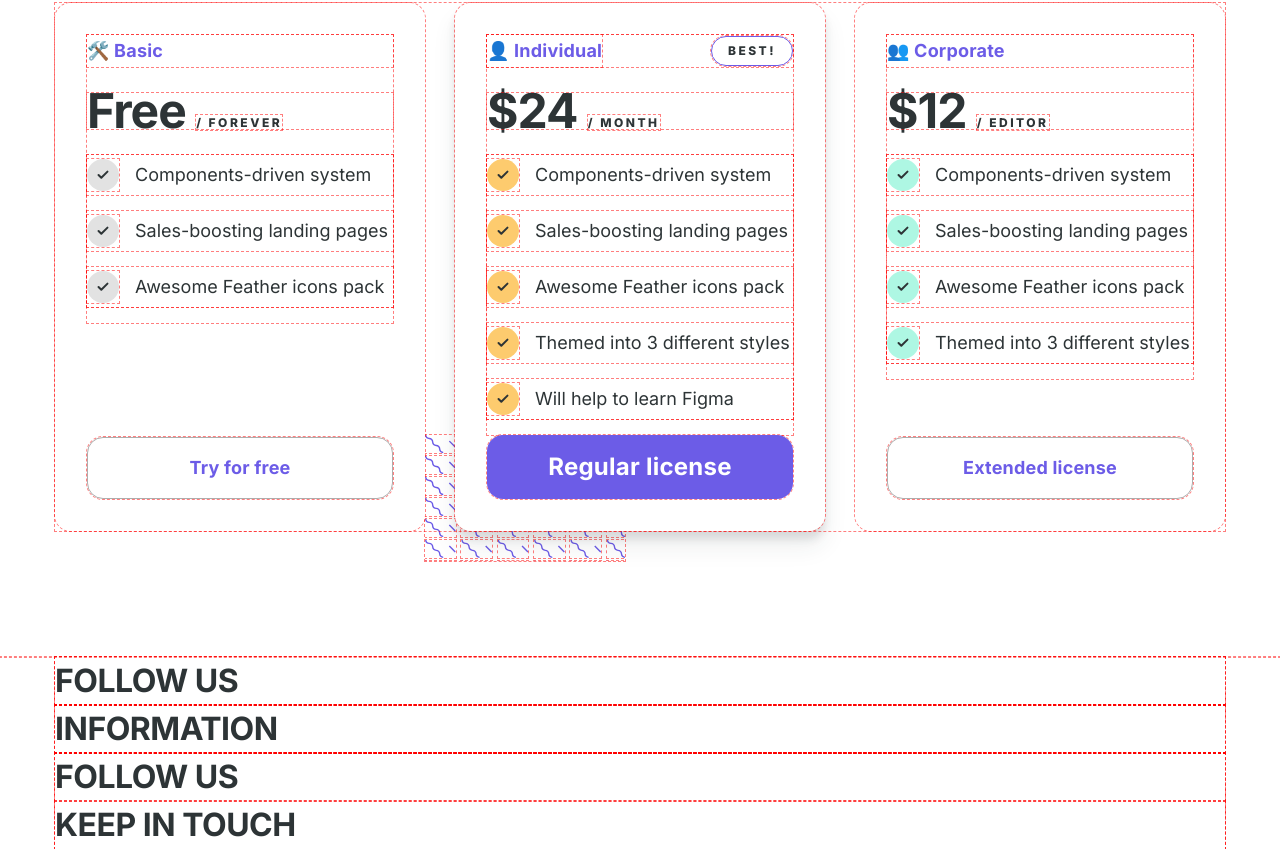
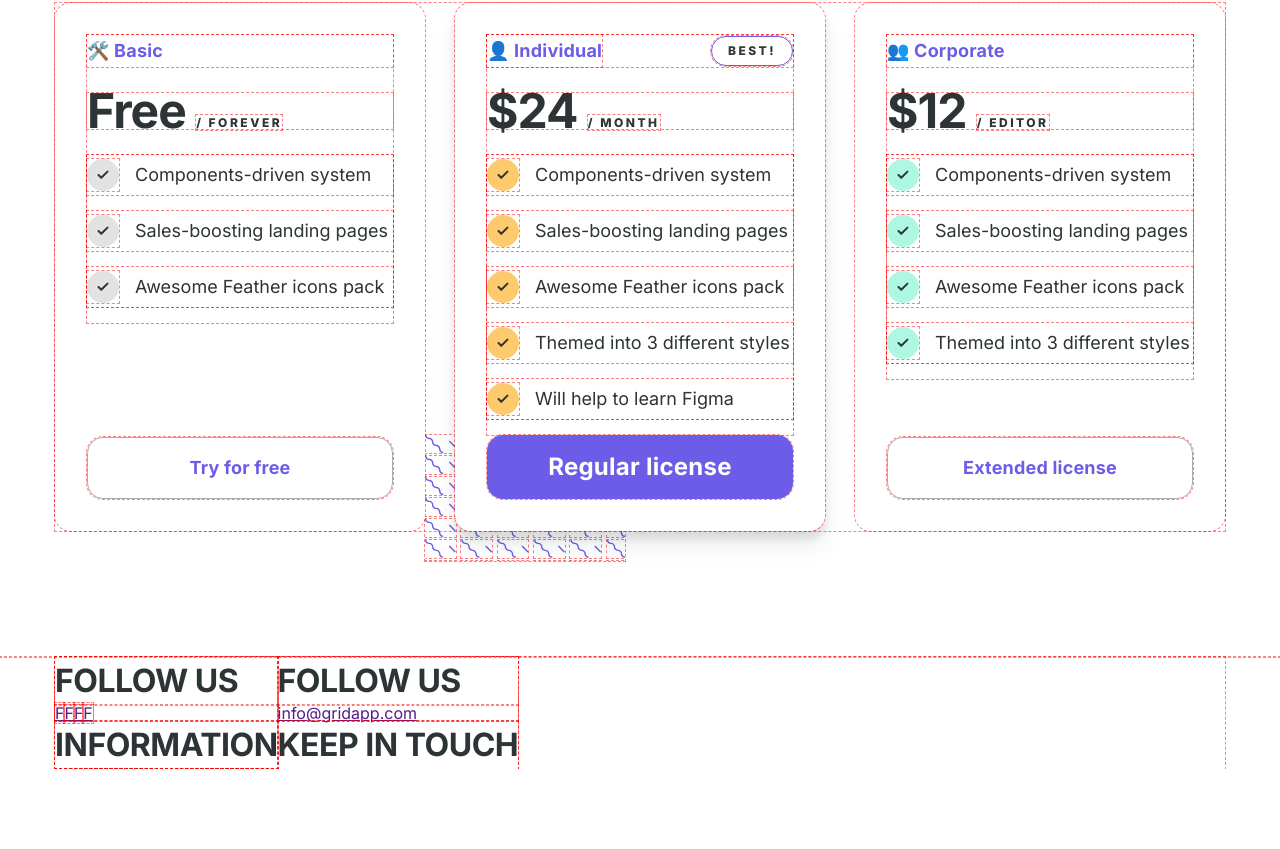
Before and after one commit to CoolMcProgrammer123/INM420-Assignment-1, a website: page public/index.html in a window 1280 px wide. Shown: the part 2048-2897 px from the top of the page. After the commit the page ends 2817 px from the top, so only its background shows below. Drawn offline with nearby package versions, Linux system fonts and the light colour scheme.

Commit message:
Progress on footer

```diff
--- a/public/css/style.css
+++ b/public/css/style.css
@@ -667,6 +667,15 @@
 /* Footer Layout */
 footer {
     display: flex;
-    flex-direction: column;
     width: 100%;
 }
+
+.footer-column {
+    display: flex;
+    flex-direction: column;
+}
+
+.footer-row {
+    display: flex;
+    flex-direction: row;
+}
--- a/public/index.html
+++ b/public/index.html
@@ -474,17 +474,18 @@
         </section>
 
         <footer class="section-box">
-            <div>
-                <div>
+            <div class="footer-row">
+                <div class="footer-column">
+                    <div class="footer-column">
                         <h4>FOLLOW US</h4>
-                    <ul>
-                        <li><a href=""></a></li>
-                        <li><a href=""></a></li>
-                        <li><a href=""></a></li>
-                        <li><a href=""></a></li>
+                        <ul class="footer-row">
+                            <li><a href="">F</a></li>
+                            <li><a href="">F</a></li>
+                            <li><a href="">F</a></li>
+                            <li><a href="">F</a></li>
                         </ul>
                     </div>
-                <div>
+                    <div class="footer-column">
                         <h4>INFORMATION</h4>
                         <ul>
                             <li><a href=""></a></li>
@@ -503,18 +504,16 @@
                     </div>
                 </div>
 
-            <div>
-                <div>
+                <div class="footer-column">
+                    <div class="footer-column">
                         <h4>FOLLOW US</h4>
-                    <a href=""></a>
+                        <a href="">info@gridapp.com</a>
                     </div>
-
-                <div>
+                    <div class="footer-column">
                         <h4>KEEP IN TOUCH</h4>
                     </div>
                 </div>
-
-
+            </div>
         </footer>
     </main>
 </body>
```
Lines whose indentation alone changed are shown as unchanged.
